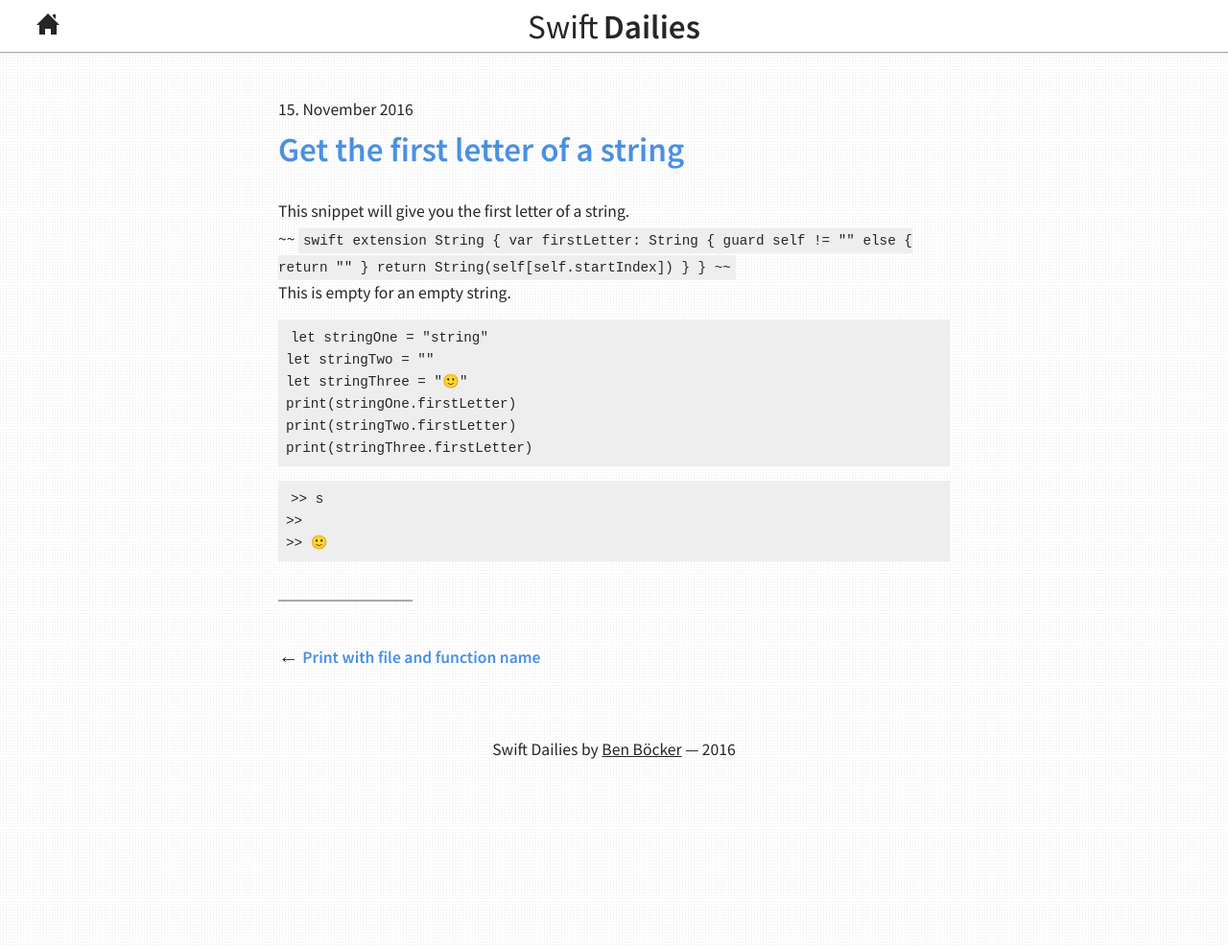
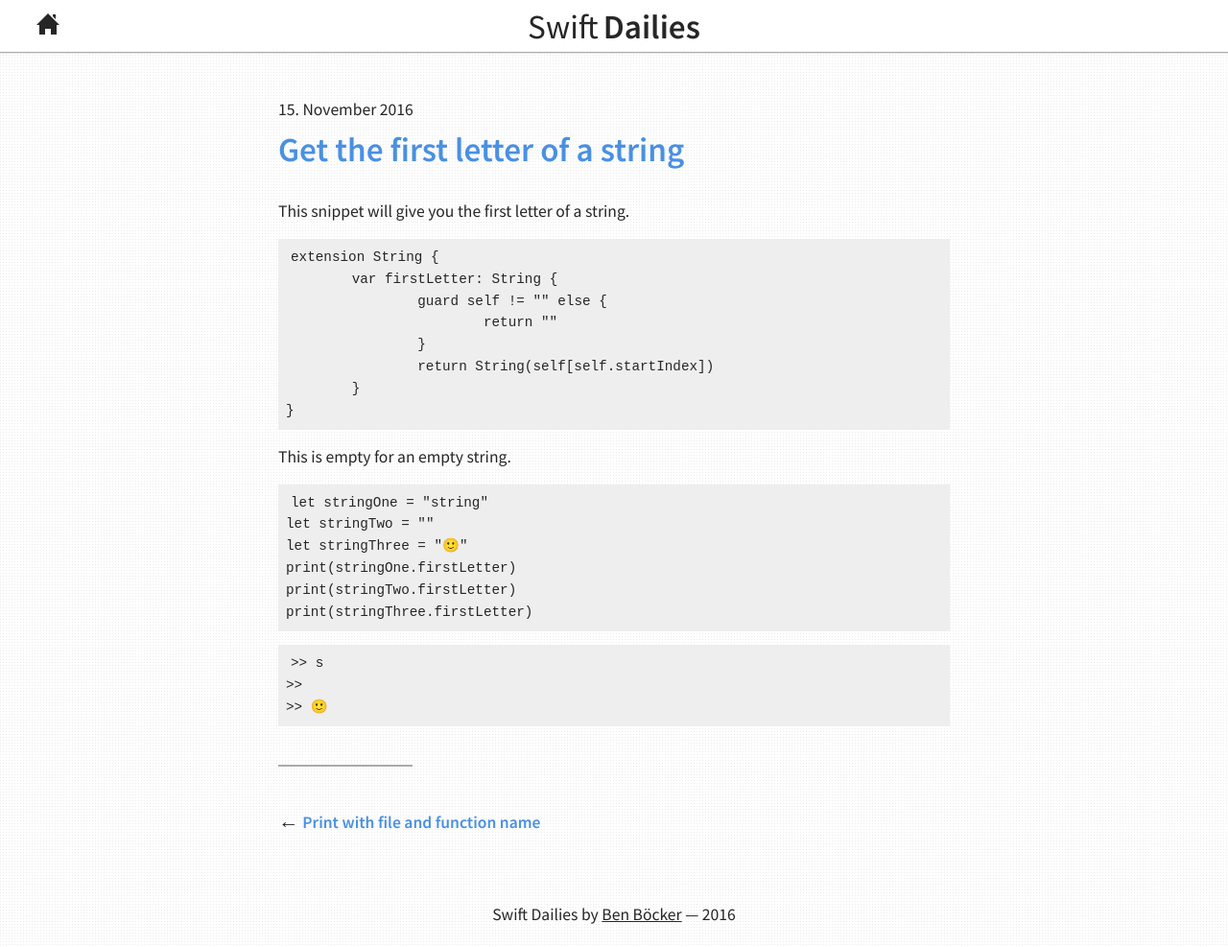
Before and after one commit to SwiftDailies/swift-dailies, a Jekyll site: the page built from _posts/2016-11-15-first-letter-of-a-string.md, in a window 1280 px wide and 987 px high. Shown: the whole window at 96% size. Built offline with Jekyll 4.4.1, drawn with Linux system fonts in a browser that asks for light colours.

Commit message:
Fixed typos

````diff
--- a/_posts/2016-11-15-first-letter-of-a-string.md
+++ b/_posts/2016-11-15-first-letter-of-a-string.md
@@ -10,7 +10,7 @@
 
 This snippet will give you the first letter of a string.
 
-~~ ```swift
+```swift
 extension String {
 	var firstLetter: String {
 		guard self != "" else {
@@ -19,7 +19,7 @@
 		return String(self[self.startIndex])
 	}
 }
-~~ ```
+```
 
 This is empty for an empty string.
 
````
Also changed, not shown: _posts/2016-11-14-print-with-file-and-function-name.md (+1 -1 lines).
